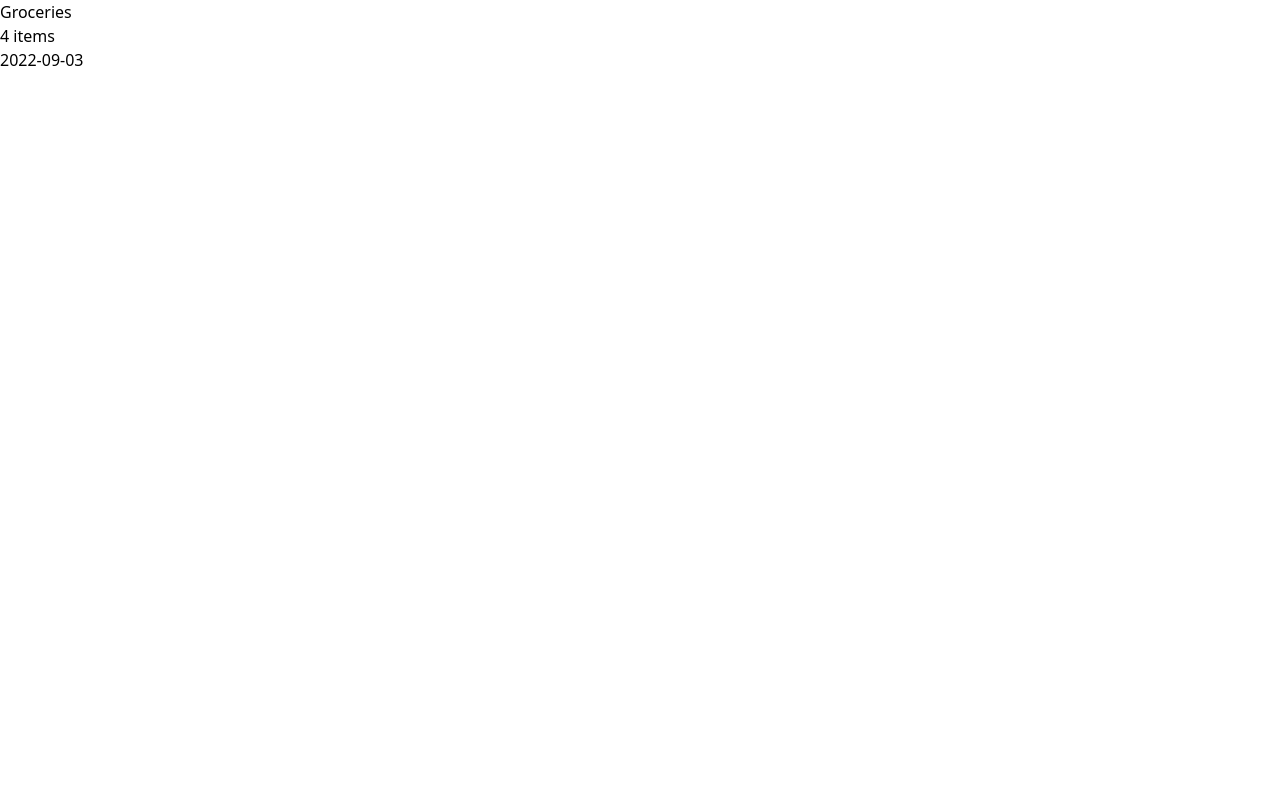
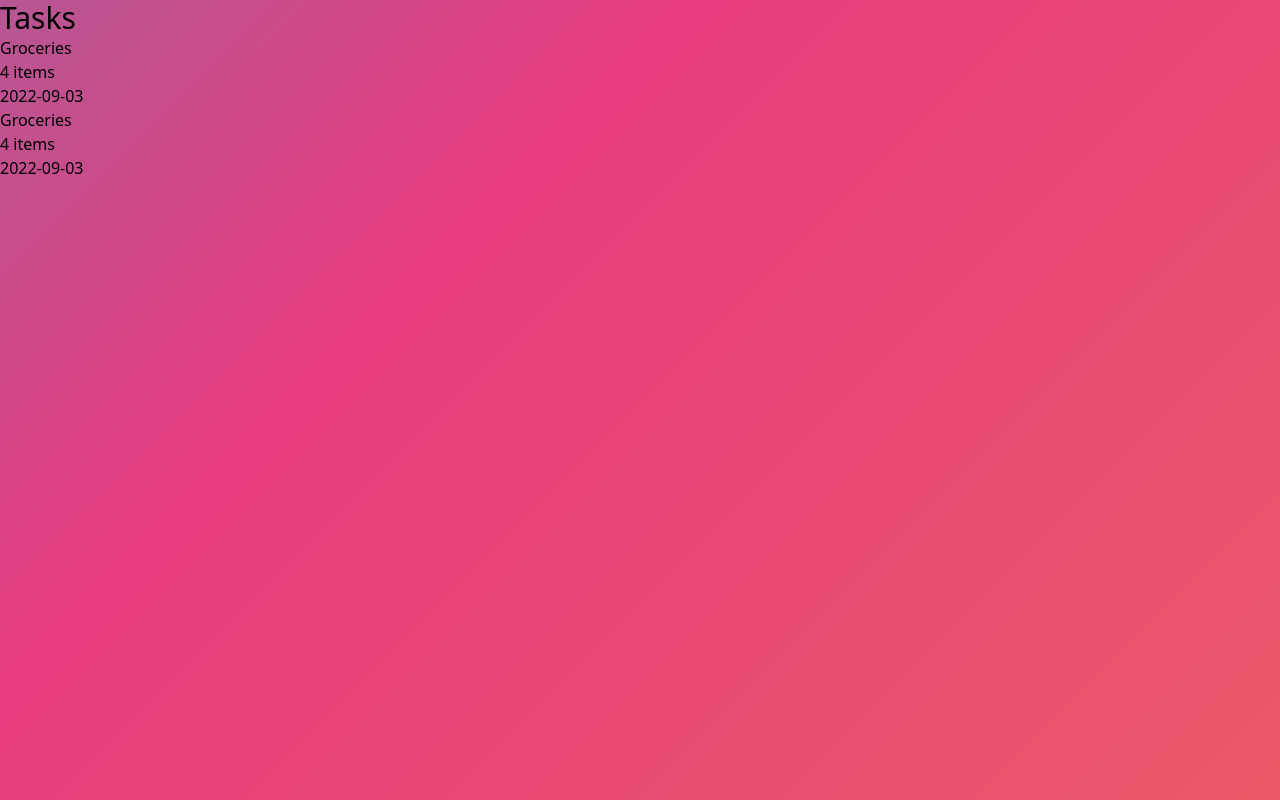
Before and after one commit to rich5k/my-todo, a React (Create React App) app: page / in a window 1280 px wide. Built offline with nearby package versions, Linux system fonts and the light colour scheme.

Commit message:
added Tasks component and live background

```diff
--- /dev/null
+++ b/src/App.css
@@ -0,0 +1,18 @@
+body {
+	background: linear-gradient(-45deg, #ee7752, #e73c7e, #23a6d5, #23d5ab);
+	background-size: 400% 400%;
+	animation: gradient 15s ease infinite;
+	height: 100vh;
+}
+
+@keyframes gradient {
+	0% {
+		background-position: 0% 50%;
+	}
+	50% {
+		background-position: 100% 50%;
+	}
+	100% {
+		background-position: 0% 50%;
+	}
+}
--- a/src/App.js
+++ b/src/App.js
@@ -1,9 +1,10 @@
 
-import Task from "./components/Task";
+import Tasks from "./components/Tasks";
+import './App.css';
 function App() {
   return (
     <div className="App">
-      <Task />
+      <Tasks />
     </div>
   );
 }
--- /dev/null
+++ b/src/components/Tasks.jsx
@@ -0,0 +1,13 @@
+import Task from "./Task";
+
+const Tasks = () => {
+    return (
+        <div className="Tasks">
+            <div className="text-3xl">Tasks</div>
+            <Task />
+            <Task />
+        </div>
+     );
+}
+
+export default Tasks;
```
